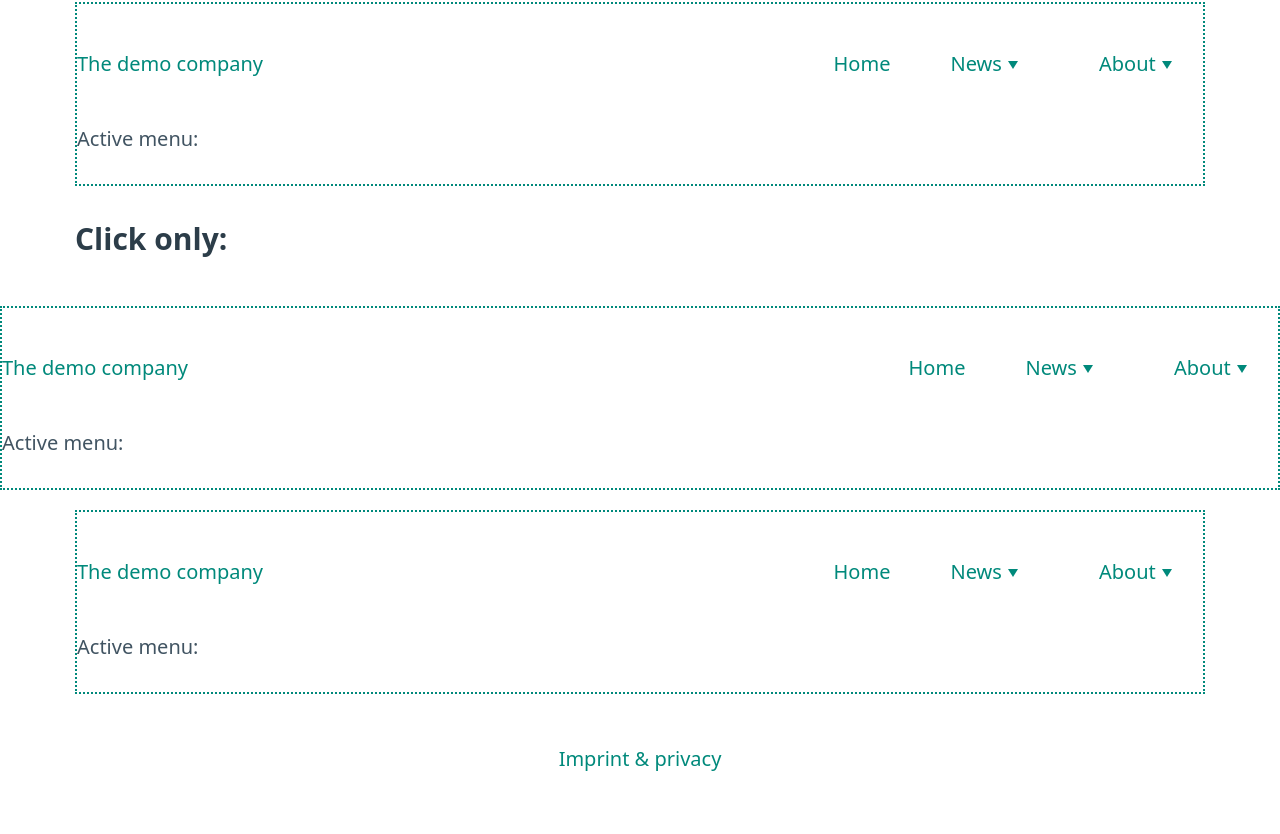
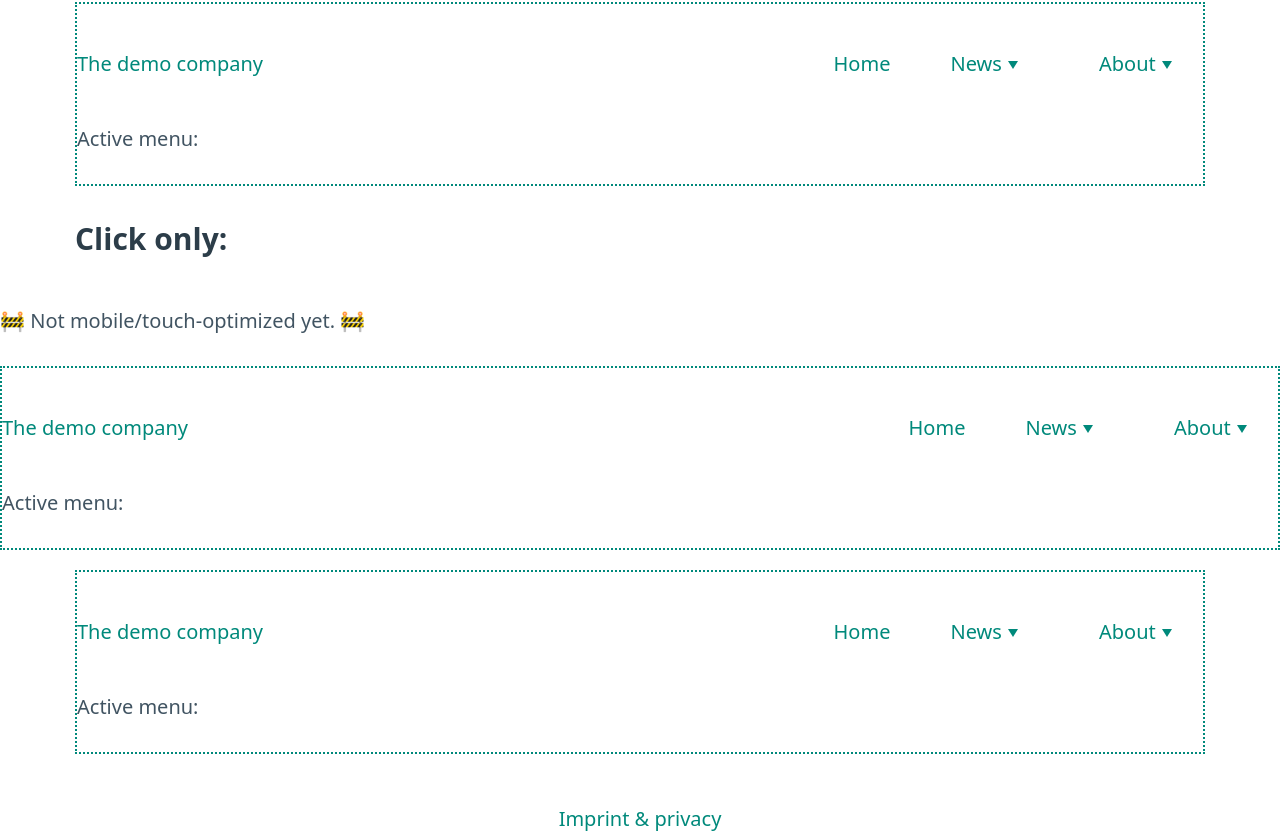
Before and after one commit to mandrasch/svelte-floating-ui-a11y-menu, a SvelteKit app: page / in a window 1280 px wide. Shown: the part 602-1436 px from the top of the page. Before the commit the page ends 1376 px from the top, so only its background shows below. Built offline with nearby package versions, Linux system fonts and the light colour scheme.

Commit message:
chore: add disclaimer

```diff
--- a/src/routes/+page.svelte
+++ b/src/routes/+page.svelte
@@ -25,6 +25,8 @@
 
 <div class="container" style="margin-top:30px;"><h3>Click only:</h3></div>
 
+<p>🚧 Not mobile/touch-optimized yet. 🚧</p>
+
 <DisclosureNavigation useHoverActions={false} />
 
 <div class="container">
```
